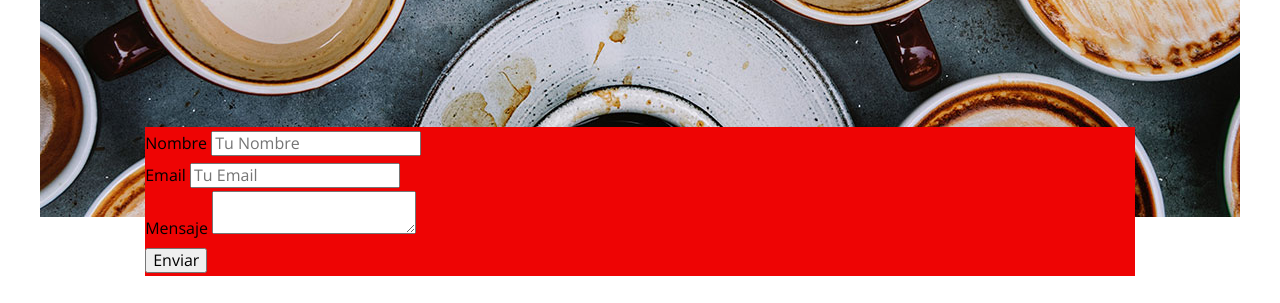
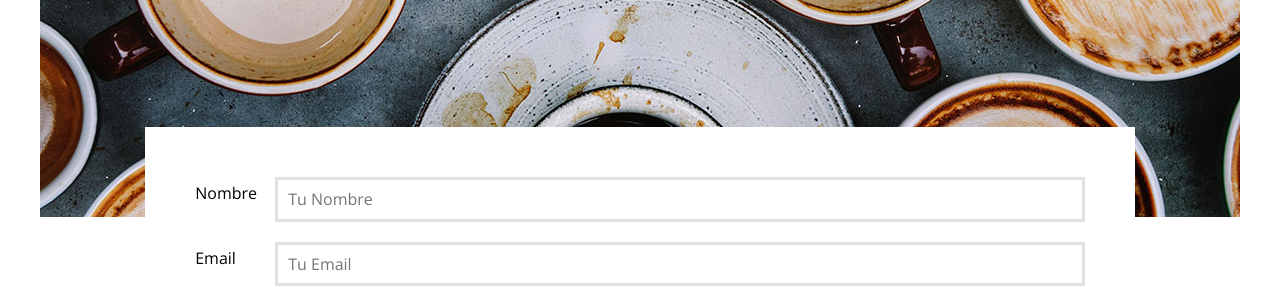
Before and after one commit to MaxyJuncal/Proyecto-Cafe, a plain HTML site: page blogcafe/contacto.html in a window 1280 px wide. Shown: the part 990-1293 px from the top of the page. Drawn offline with nearby package versions, Linux system fonts and the light colour scheme.

Commit message:
ultima-modificacion

```diff
--- a/blogcafe/contacto.html
+++ b/blogcafe/contacto.html
@@ -56,8 +56,8 @@
                     <label for="Mensaje">Mensaje</label>
                     <textarea id="mensaje" ></textarea>
                 </div>
-                <div class="campo enviar">
-                    <input type="submit" value="Enviar">
+                <div class="campo enviar btn">
+                    <input class="  btn btn-principal" type="submit" value="Enviar">
                 </div>
             </form>
         </div>
--- a/blogcafe/css/style.css
+++ b/blogcafe/css/style.css
@@ -299,12 +299,35 @@ img {
 
 /*CONTACTO*/
 .formulario-contacto {
-    background-color: #ee0404;
+    background-color: #ffffff;
+    padding: 5rem;
+
 }
 
 @media (min-width:768px) {
     .formulario-contacto {
         margin-top: -10rem;
     }
+}
 
+.formulario-contacto .campo {
+    display: flex;
+    justify-content: space-between;
+    margin-bottom: 2rem;
 }
+
+.formulario-contacto .campo label {
+    flex: 0 0 8rem;
+}
+.formulario-contacto .campo input:not([type="submit"]) , textarea {
+    flex: 1;
+    border: #e1e1e1 solid;
+    padding: 1rem;
+}
+.formulario-contacto textarea {
+    height: 20rem;
+}
+.formulario-contacto .enviar {
+    display: flex;
+    justify-content: flex-end;
+}
```
